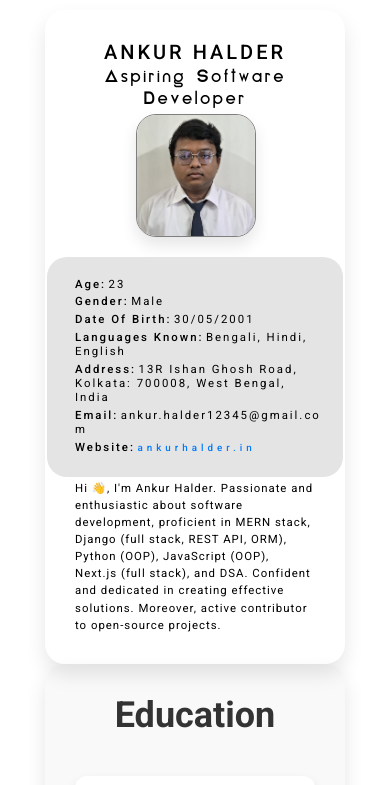
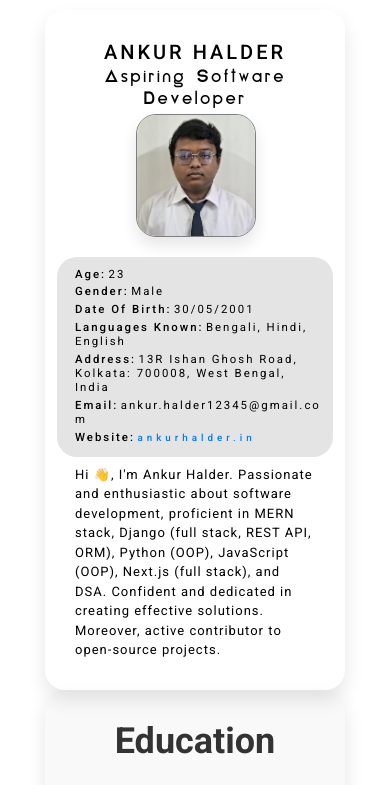
Before and after one commit to ankurhalder/resume, a React (Vite) app: page / in a window 390 px wide. Shown: the top 785 px of the page. Built offline with nearby package versions, Linux system fonts and the light colour scheme; a web font is replaced by a local one.

Commit message:
Update personalInfo.scss with responsive styles

```diff
--- a/styles/components/_personalInfo.scss
+++ b/styles/components/_personalInfo.scss
@@ -115,6 +115,8 @@
       @media (max-width: $breakpoint-large-tablet) {
       }
       @media (max-width: $breakpoint-tablet) {
+        margin: 0 0 2% 0;
+        padding: 10px;
       }
       @media (max-width: $breakpoint-phone) {
       }
@@ -201,6 +203,7 @@
     @media (max-width: $breakpoint-large-tablet) {
     }
     @media (max-width: $breakpoint-tablet) {
+      font-size: var(--font-10);
     }
     @media (max-width: $breakpoint-phone) {
     }
```
